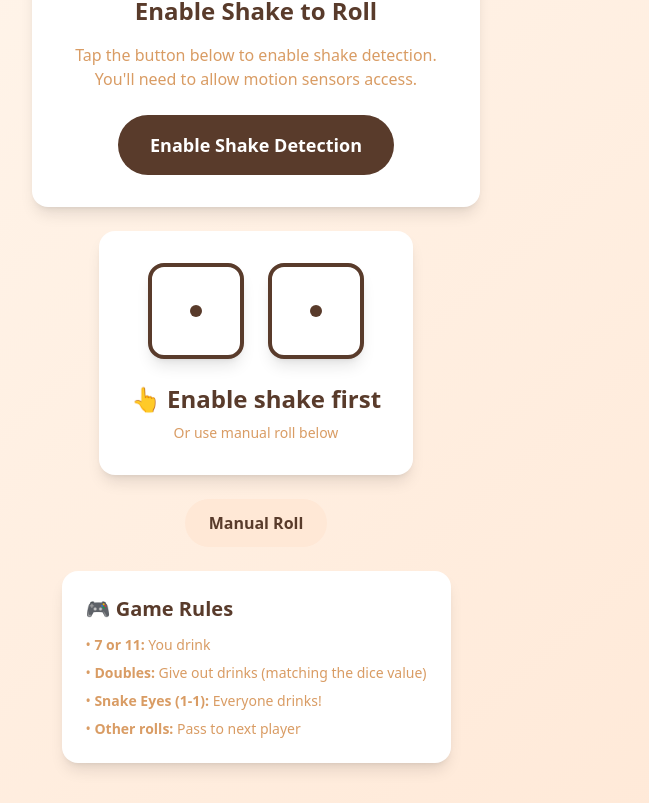
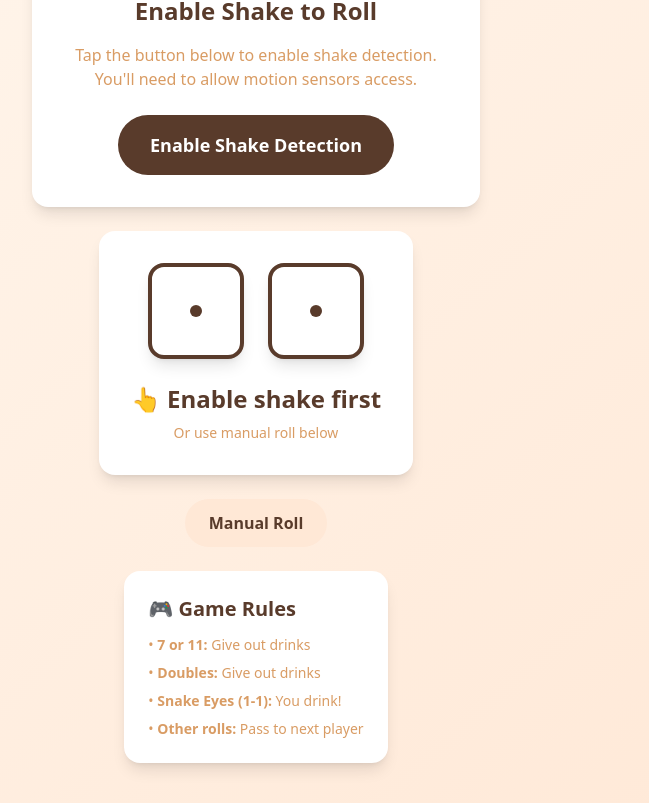
Before and after one commit to tstanmay13/tanmay-singh-landing, a Next.js app: page /games/slevens in a window 1280 px wide. Shown: the part 317-1120 px from the top of the page, without its empty margins (384-1033 px from the left). Built offline with nearby package versions, Linux system fonts and the light colour scheme.

Commit message:
update slevens rules: 7/11 give out drinks, snake eyes you drink, doubles give out drinks

```diff
--- a/src/app/games/slevens/page.tsx
+++ b/src/app/games/slevens/page.tsx
@@ -91,11 +91,11 @@ export default function SlevensGamePage() {
     let resultMessage = '';
 
     if (d1 === 1 && d2 === 1) {
-      resultMessage = '🐍 Snake Eyes! Everyone drinks!';
+      resultMessage = '🐍 Snake Eyes! You drink!';
     } else if (total === 7 || total === 11) {
-      resultMessage = `🍺 You rolled ${total}! You drink!`;
+      resultMessage = `🍺 You rolled ${total}! Give out drinks!`;
     } else if (d1 === d2) {
-      resultMessage = `🎯 Doubles (${d1}-${d2})! Give out ${d1} drinks!`;
+      resultMessage = `🎯 Doubles (${d1}-${d2})! Give out drinks!`;
     } else {
       resultMessage = `🎲 You rolled ${total}. Pass the phone!`;
     }
@@ -251,9 +251,9 @@ export default function SlevensGamePage() {
               🎮 Game Rules
             </h3>
             <ul className="text-[#D99C64] space-y-2 text-sm">
-              <li>• <strong>7 or 11:</strong> You drink</li>
-              <li>• <strong>Doubles:</strong> Give out drinks (matching the dice value)</li>
-              <li>• <strong>Snake Eyes (1-1):</strong> Everyone drinks!</li>
+              <li>• <strong>7 or 11:</strong> Give out drinks</li>
+              <li>• <strong>Doubles:</strong> Give out drinks</li>
+              <li>• <strong>Snake Eyes (1-1):</strong> You drink!</li>
               <li>• <strong>Other rolls:</strong> Pass to next player</li>
             </ul>
           </div>
```
